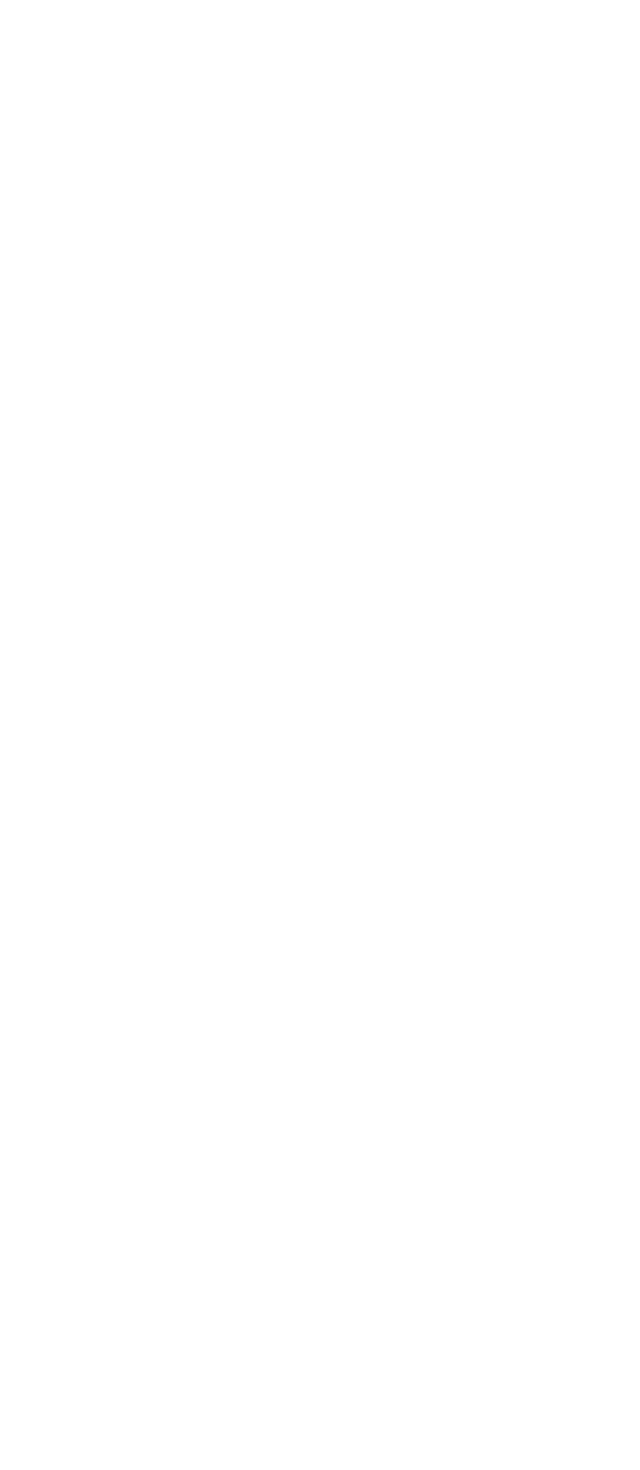
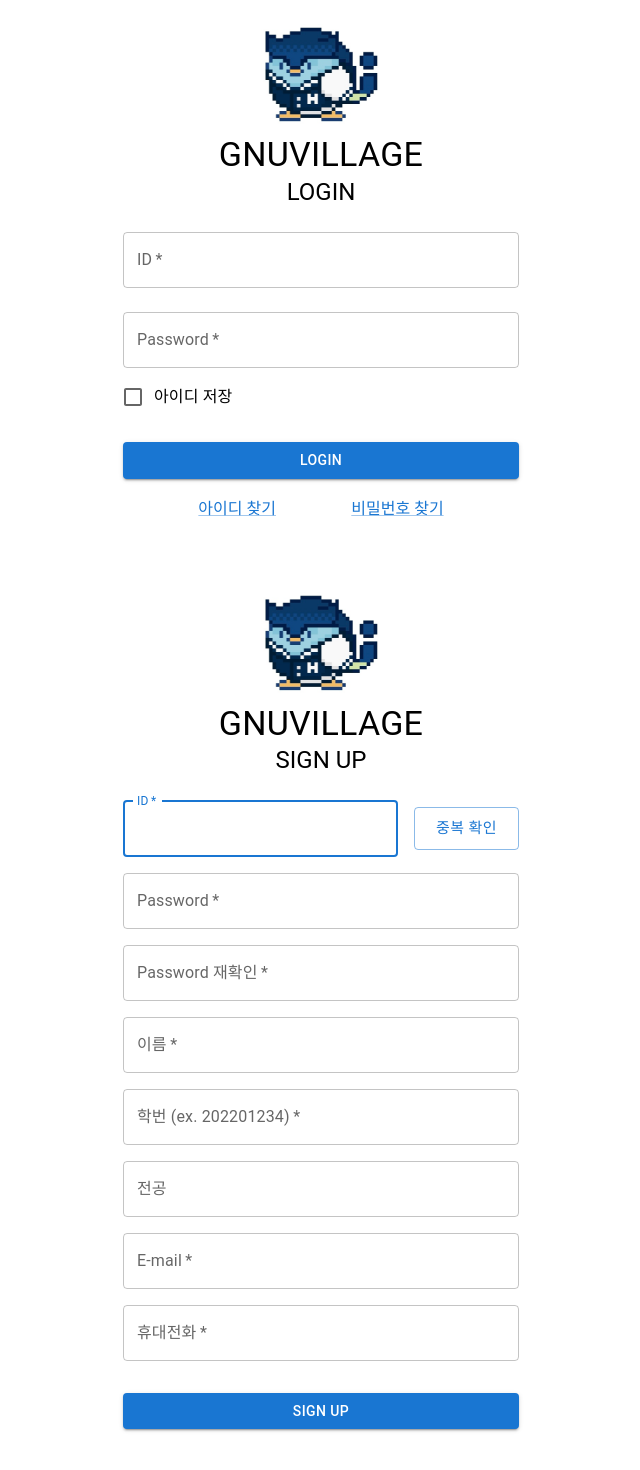
Before and after one commit to yeeun426/gnuvillage-frontend, a React (Create React App) app: page / in a window 1280 px wide. Shown: the part 50-1520 px from the top of the page, without its empty margins (319-959 px from the left). Before the commit the page ends 800 px from the top, so only its background shows below. Built offline with nearby package versions, Linux system fonts and the light colour scheme.

Commit message:
LogIn, SignUp page - using MUI

```diff
--- a/package.json
+++ b/package.json
@@ -3,6 +3,9 @@
   "version": "0.1.0",
   "private": true,
   "dependencies": {
+    "@emotion/react": "^11.10.5",
+    "@emotion/styled": "^11.10.5",
+    "@mui/material": "^5.10.11",
     "@testing-library/jest-dom": "^5.16.5",
     "@testing-library/react": "^13.4.0",
     "@testing-library/user-event": "^13.5.0",
--- a/src/index.js
+++ b/src/index.js
@@ -1,11 +1,15 @@
-import React from 'react';
-import ReactDOM from 'react-dom/client';
-import App from './App';
+import React from "react";
+import ReactDOM from "react-dom/client";
+import App from "./App";
+import LogIn from "./pages/LogIn";
+import SignUp from "./pages/SignUp";
 
-const root = ReactDOM.createRoot(document.getElementById('root'));
+const root = ReactDOM.createRoot(document.getElementById("root"));
 root.render(
   <React.StrictMode>
-    <App />
+    {/* <App /> */}
+    <LogIn />
+    <SignUp />
   </React.StrictMode>
 );
 
--- /dev/null
+++ b/src/pages/LogIn.css
@@ -0,0 +1,5 @@
+.App-logo {
+  width: 120px;
+  height: 120px;
+  object-fit: contain;
+}
--- /dev/null
+++ b/src/pages/LogIn.js
@@ -0,0 +1,84 @@
+import logo from "../dressed_standing_boo.svg";
+import "./LogIn.css";
+import TextField from "@mui/material/TextField";
+import Checkbox from "@mui/material/Checkbox";
+import Button from "@mui/material/Button";
+import FormControlLabel from "@mui/material/FormControlLabel";
+import Link from "@mui/material/Link";
+import Grid from "@mui/material/Grid";
+import Typography from "@mui/material/Typography";
+import Box from "@mui/material/Box";
+import Container from "@mui/material/Container";
+
+function LogIn() {
+  const handleSubmit = (event) => {
+    event.preventDefault();
+    const data = new FormData(event.currentTarget);
+    console.log({
+      id: data.get("id"),
+      password: data.get("password"),
+    });
+  };
+
+  return (
+    <Container component="main" maxWidth="xs">
+      <Box
+        sx={{
+          marginTop: 8,
+          display: "flex",
+          flexDirection: "column",
+          alignItems: "center",
+        }}
+      >
+        <img src={logo} className="App-logo" alt="GNUVILLAGE" />
+        <Typography component="h1" variant="h4">
+          GNUVILLAGE
+        </Typography>
+        <Typography component="h1" variant="h5">
+          LOGIN
+        </Typography>
+        <Box component="form" onSubmit={handleSubmit} noValidate sx={{ mt: 1 }}>
+          <TextField
+            margin="normal"
+            label="ID"
+            name="id"
+            required
+            fullWidth
+            autoFocus
+          />
+          <TextField
+            margin="normal"
+            label="Password"
+            name="password"
+            type="password"
+            required
+            fullWidth
+            autoComplete="current-password"
+          />
+          <FormControlLabel
+            control={<Checkbox value="remember" color="primary" />}
+            label="아이디 저장"
+          />
+          <Button
+            type="submit"
+            variant="contained"
+            fullWidth
+            sx={{ mt: 3, mb: 2 }}
+          >
+            LOGIN
+          </Button>
+          <Grid container justifyContent="space-evenly">
+            <Grid item>
+              <Link href="#">아이디 찾기</Link>
+            </Grid>
+            <Grid item>
+              <Link href="#">비밀번호 찾기</Link>
+            </Grid>
+          </Grid>
+        </Box>
+      </Box>
+    </Container>
+  );
+}
+
+export default LogIn;
--- /dev/null
+++ b/src/pages/SignUp.css
@@ -0,0 +1,5 @@
+.App-logo {
+  width: 120px;
+  height: 120px;
+  object-fit: contain;
+}
--- /dev/null
+++ b/src/pages/SignUp.js
@@ -0,0 +1,109 @@
+import logo from "../dressed_standing_boo.svg";
+import "./SignUp.css";
+import TextField from "@mui/material/TextField";
+import Button from "@mui/material/Button";
+import Grid from "@mui/material/Grid";
+import Typography from "@mui/material/Typography";
+import Box from "@mui/material/Box";
+import Container from "@mui/material/Container";
+
+function SignUp() {
+  const handleSubmit = (event) => {
+    event.preventDefault();
+    const data = new FormData(event.currentTarget);
+    console.log({
+      id: data.get("id"),
+      password: data.get("password"),
+      name: data.get("name"),
+      stuId: data.get("stuId"),
+      dept: data.get("dept"),
+      email: data.get("email"),
+      phone: data.get("phone"),
+    });
+  };
+
+  return (
+    <Container component="main" maxWidth="xs">
+      <Box
+        sx={{
+          marginTop: 8,
+          marginBottom: 10,
+          display: "flex",
+          flexDirection: "column",
+          alignItems: "center",
+        }}
+      >
+        <img src={logo} className="App-logo" alt="GNUVILLAGE" />
+        <Typography component="h1" variant="h4">
+          GNUVILLAGE
+        </Typography>
+        <Typography component="h1" variant="h5">
+          SIGN UP
+        </Typography>
+        <Box component="form" onSubmit={handleSubmit} noValidate sx={{ mt: 3 }}>
+          <Grid container spacing={2} alignItems="center">
+            <Grid item xs>
+              <TextField label="ID" name="id" required fullWidth autoFocus />
+            </Grid>
+            <Grid item>
+              <Button
+                variant="outlined"
+                size="large"
+                onClick={() => {
+                  alert("아이디 중복 확인 메시지 출력");
+                }}
+              >
+                중복 확인
+              </Button>
+            </Grid>
+            <Grid item xs={12}>
+              <TextField
+                label="Password"
+                name="password"
+                type="password"
+                required
+                fullWidth
+                autoComplete="new-password"
+              />
+            </Grid>
+            <Grid item xs={12}>
+              <TextField
+                label="Password 재확인"
+                name="rePassword"
+                type="password"
+                required
+                fullWidth
+                autoComplete="re-password"
+              />
+            </Grid>
+            <Grid item xs={12}>
+              <TextField label="이름" name="name" required fullWidth />
+            </Grid>
+            <Grid item xs={12}>
+              <TextField
+                label="학번 (ex. 202201234)"
+                name="stuId"
+                required
+                fullWidth
+              />
+            </Grid>
+            <Grid item xs={12}>
+              <TextField label="전공" name="dept" fullWidth />
+            </Grid>
+            <Grid item xs={12}>
+              <TextField label="E-mail" name="email" required fullWidth />
+            </Grid>
+            <Grid item xs={12}>
+              <TextField label="휴대전화" name="phone" required fullWidth />
+            </Grid>
+          </Grid>
+          <Button type="submit" variant="contained" fullWidth sx={{ mt: 4 }}>
+            SIGN UP
+          </Button>
+        </Box>
+      </Box>
+    </Container>
+  );
+}
+
+export default SignUp;
```
Also changed, not shown: src/dressed_standing_boo.svg (added), 1 other file (tests, documents, lock files or other folders).
